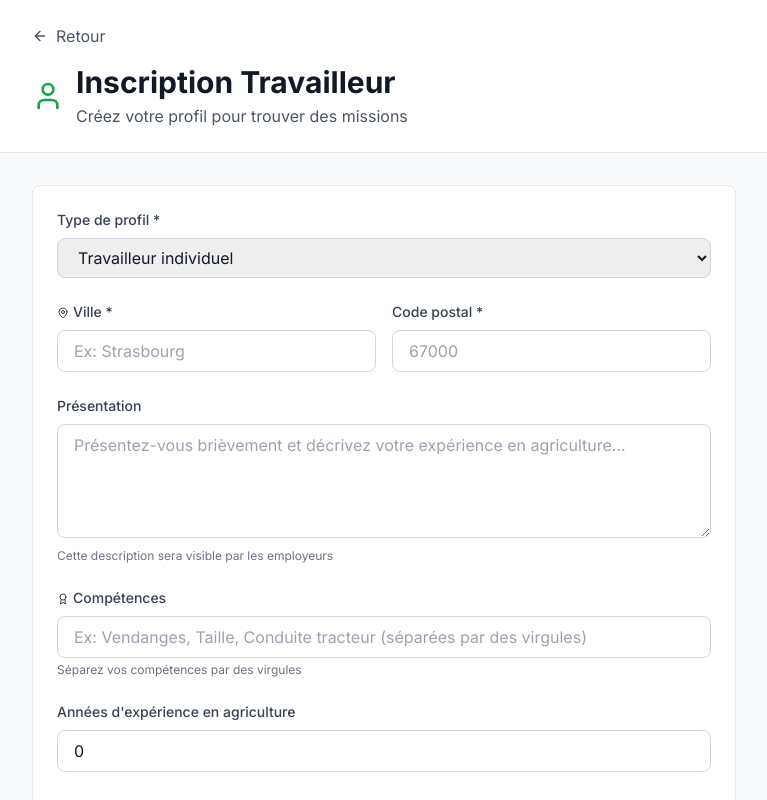
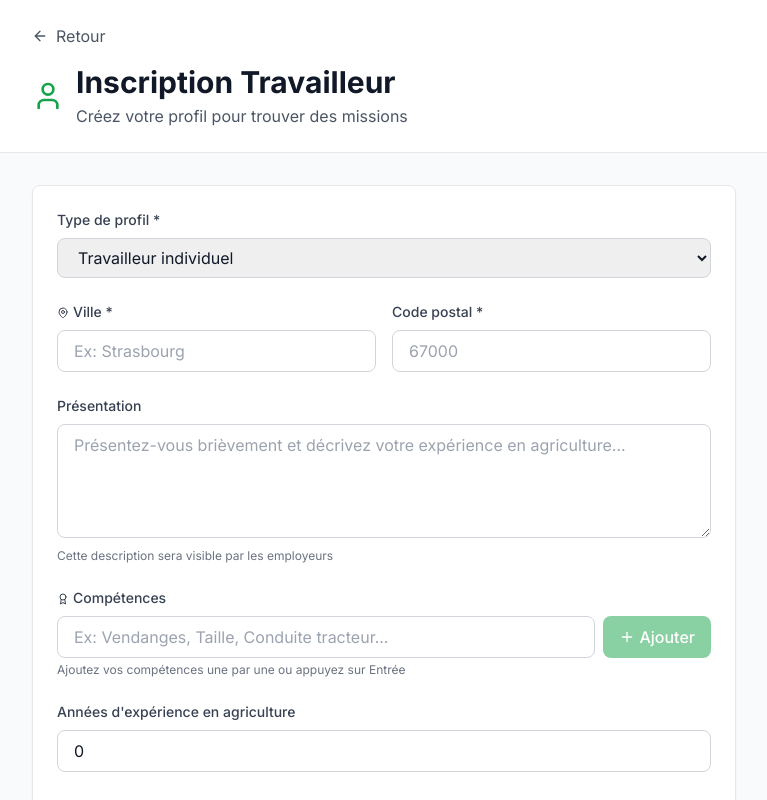
Before and after one commit to micheldian/Trevor, a Next.js app in the folder apps/web/: page /register-worker in a window 1280 px wide. Shown: the top 800 px of the page, without its empty margins (256-1023 px from the left). Built offline with nearby package versions, Linux system fonts and the light colour scheme.

Commit message:
feat: add interactive tags system for skills in worker registration form

```diff
--- a/apps/web/app/register-worker/page.tsx
+++ b/apps/web/app/register-worker/page.tsx
@@ -3,7 +3,7 @@
 import { useState } from 'react';
 import { useRouter } from 'next/navigation';
 import { useForm } from 'react-hook-form';
-import { Save, User, MapPin, Award, Car, Loader2, CheckCircle, ArrowLeft } from 'lucide-react';
+import { Save, User, MapPin, Award, Car, Loader2, CheckCircle, ArrowLeft, X, Plus } from 'lucide-react';
 import { apiClient } from '@/lib/api-client';
 
 interface WorkerFormData {
@@ -11,7 +11,6 @@ interface WorkerFormData {
   city: string;
   postalCode: string;
   bio?: string;
-  skills?: string;
   experienceYears?: number;
   hasVehicle?: boolean;
   whatsappNumber?: string;
@@ -22,6 +21,8 @@ export default function RegisterWorkerPage() {
   const [saving, setSaving] = useState(false);
   const [success, setSuccess] = useState(false);
   const [error, setError] = useState('');
+  const [skills, setSkills] = useState<string[]>([]);
+  const [skillInput, setSkillInput] = useState('');
 
   const {
     register,
@@ -35,17 +36,31 @@ export default function RegisterWorkerPage() {
     },
   });
 
+  const addSkill = () => {
+    const skill = skillInput.trim();
+    if (skill && !skills.includes(skill)) {
+      setSkills([...skills, skill]);
+      setSkillInput('');
+    }
+  };
+
+  const removeSkill = (skillToRemove: string) => {
+    setSkills(skills.filter((s) => s !== skillToRemove));
+  };
+
+  const handleSkillInputKeyDown = (e: React.KeyboardEvent) => {
+    if (e.key === 'Enter') {
+      e.preventDefault();
+      addSkill();
+    }
+  };
+
   const onSubmit = async (data: WorkerFormData) => {
     setSaving(true);
     setError('');
     setSuccess(false);
 
     try {
-      // Parse skills from comma-separated string
-      const skills = data.skills
-        ? data.skills.split(',').map((s) => s.trim()).filter(Boolean)
-        : [];
-
       const profileData = {
         type: data.type,
         city: data.city,
@@ -193,13 +208,50 @@ export default function RegisterWorkerPage() {
                 <Award className="w-3 h-3 inline mr-1" />
                 Compétences
               </label>
-              <input
-                {...register('skills')}
-                className="input-field"
-                placeholder="Ex: Vendanges, Taille, Conduite tracteur (séparées par des virgules)"
-              />
+
+              {/* Skills Tags Display */}
+              {skills.length > 0 && (
+                <div className="flex flex-wrap gap-2 mb-3">
+                  {skills.map((skill, index) => (
+                    <span
+                      key={index}
+                      className="inline-flex items-center px-3 py-1 bg-green-100 text-green-700 text-sm font-medium rounded-full border border-green-300"
+                    >
+                      {skill}
+                      <button
+                        type="button"
+                        onClick={() => removeSkill(skill)}
+                        className="ml-2 hover:text-green-900 focus:outline-none"
+                      >
+                        <X className="w-3 h-3" />
+                      </button>
+                    </span>
+                  ))}
+                </div>
+              )}
+
+              {/* Add Skill Input */}
+              <div className="flex gap-2">
+                <input
+                  type="text"
+                  value={skillInput}
+                  onChange={(e) => setSkillInput(e.target.value)}
+                  onKeyDown={handleSkillInputKeyDown}
+                  className="input-field flex-1"
+                  placeholder="Ex: Vendanges, Taille, Conduite tracteur..."
+                />
+                <button
+                  type="button"
+                  onClick={addSkill}
+                  disabled={!skillInput.trim()}
+                  className="px-4 py-2 bg-green-600 hover:bg-green-700 text-white rounded-lg font-medium transition-colors disabled:opacity-50 disabled:cursor-not-allowed flex items-center space-x-1"
+                >
+                  <Plus className="w-4 h-4" />
+                  <span>Ajouter</span>
+                </button>
+              </div>
               <p className="text-xs text-gray-500 mt-1">
-                Séparez vos compétences par des virgules
+                Ajoutez vos compétences une par une ou appuyez sur Entrée
               </p>
             </div>
 
```
